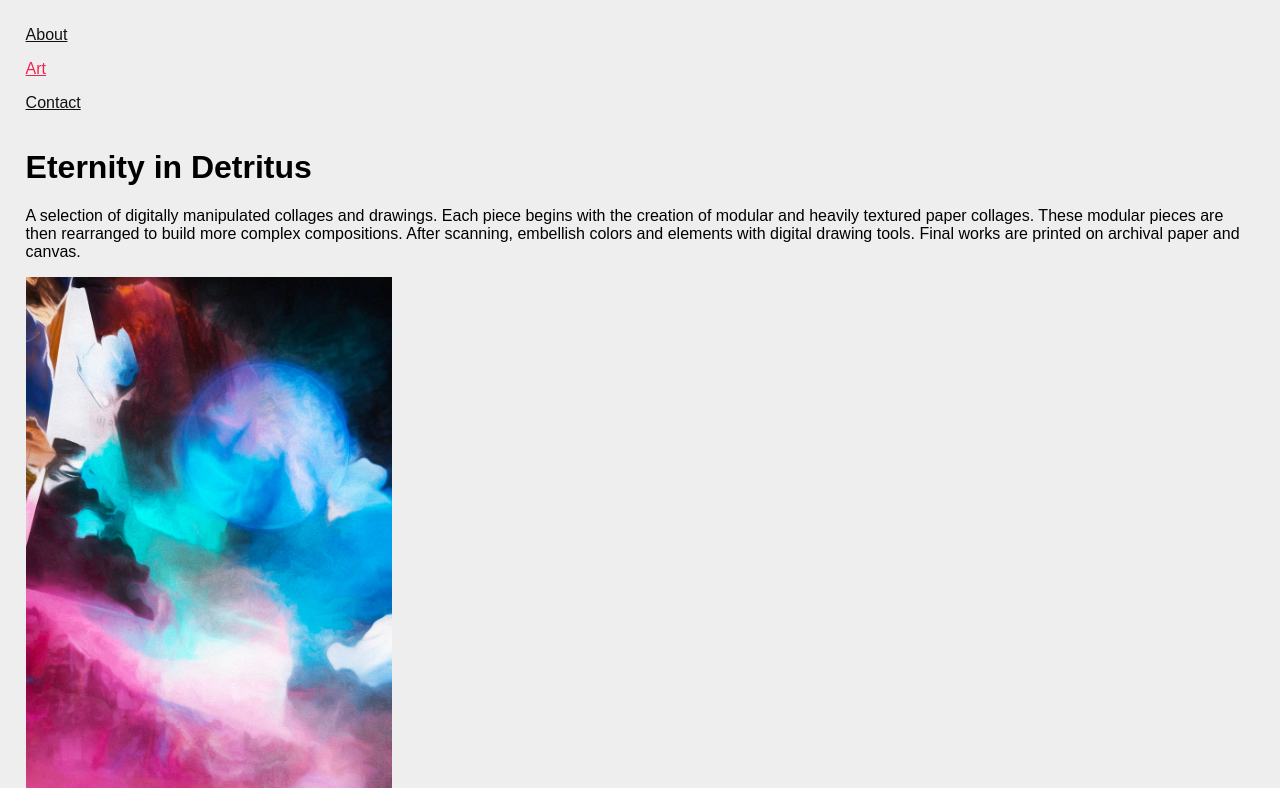
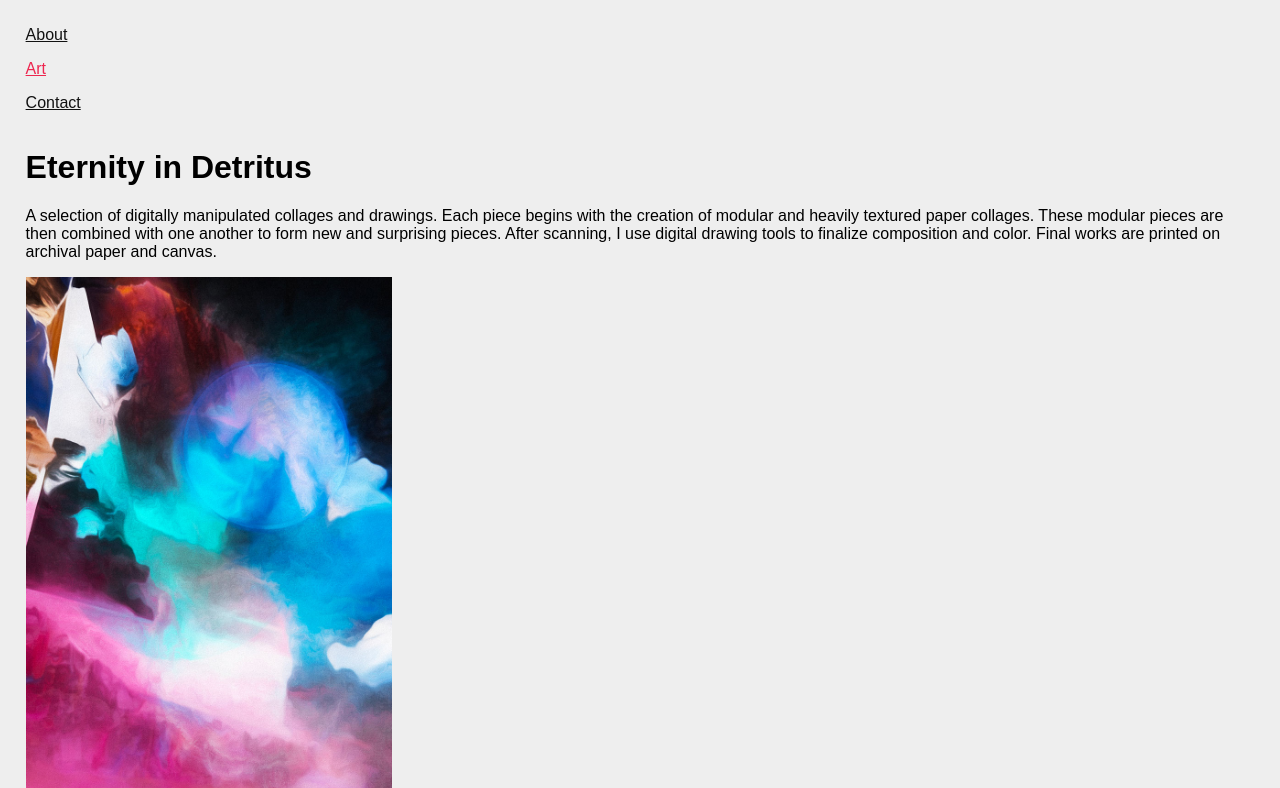
Before and after one commit to katze033/https---github.com-katze033-site, a plain HTML site: page art/eternity-in-detritus.html in a window 1280 px wide. Shown: the top 788 px of the page. Drawn offline with Linux system fonts and the light colour scheme.

```diff
--- a/art/eternity-in-detritus.html
+++ b/art/eternity-in-detritus.html
@@ -22,7 +22,7 @@
         <li><a href="/contact" class="navLink">Contact</a></li>
     </ul>
 <h1>Eternity in Detritus</h1>
-    <p>A selection of digitally manipulated collages and drawings. Each piece begins with the creation of modular and heavily textured paper collages. These modular pieces are then rearranged to build more complex compositions. After scanning, embellish colors and elements with digital drawing tools. Final works are printed on archival paper and canvas.</p>
+    <p>A selection of digitally manipulated collages and drawings. Each piece begins with the creation of modular and heavily textured paper collages. These modular pieces are then combined with one another to form new and surprising pieces. After scanning, I use digital drawing tools to finalize composition and color. Final works are printed on archival paper and canvas.</p>
     <ul>
         <li class="gallery-item">
             <img src="/img/eternity-in-detritus/at-the-threshold.jpg" alt="At the Threshold" class="responsive">
```
